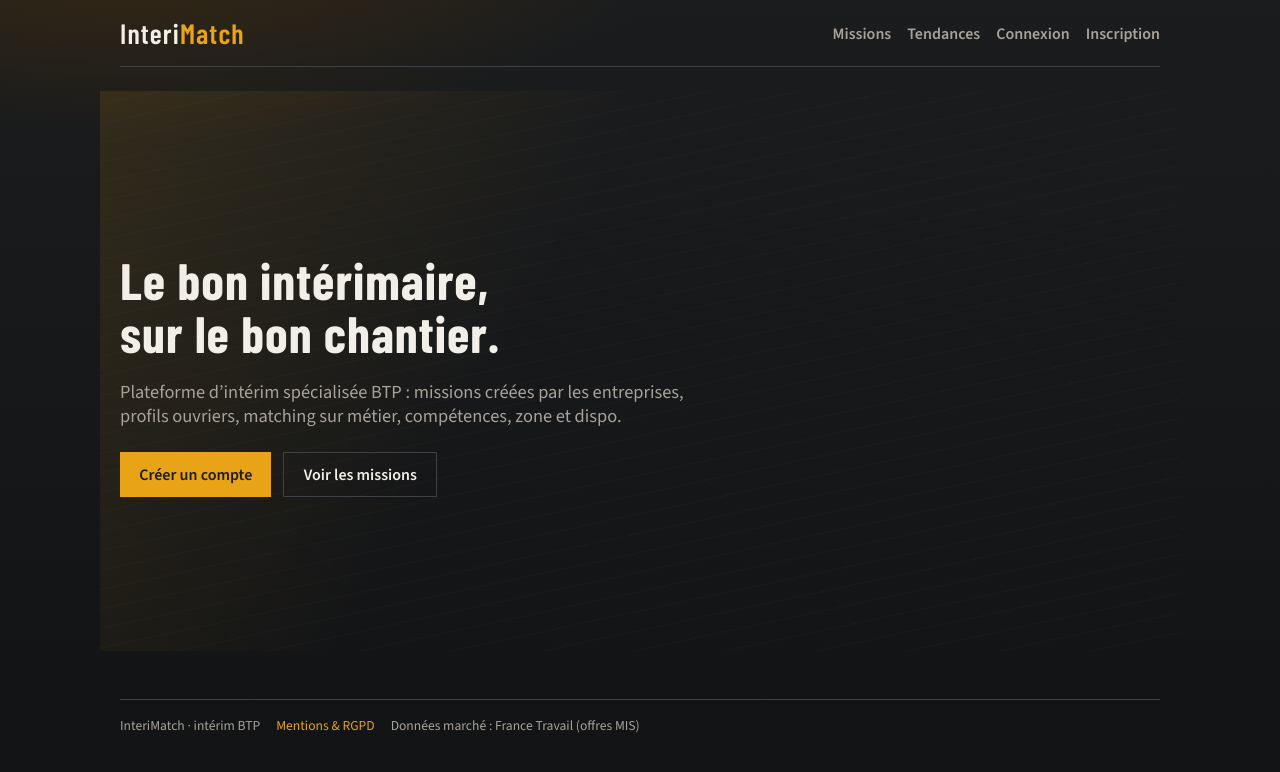
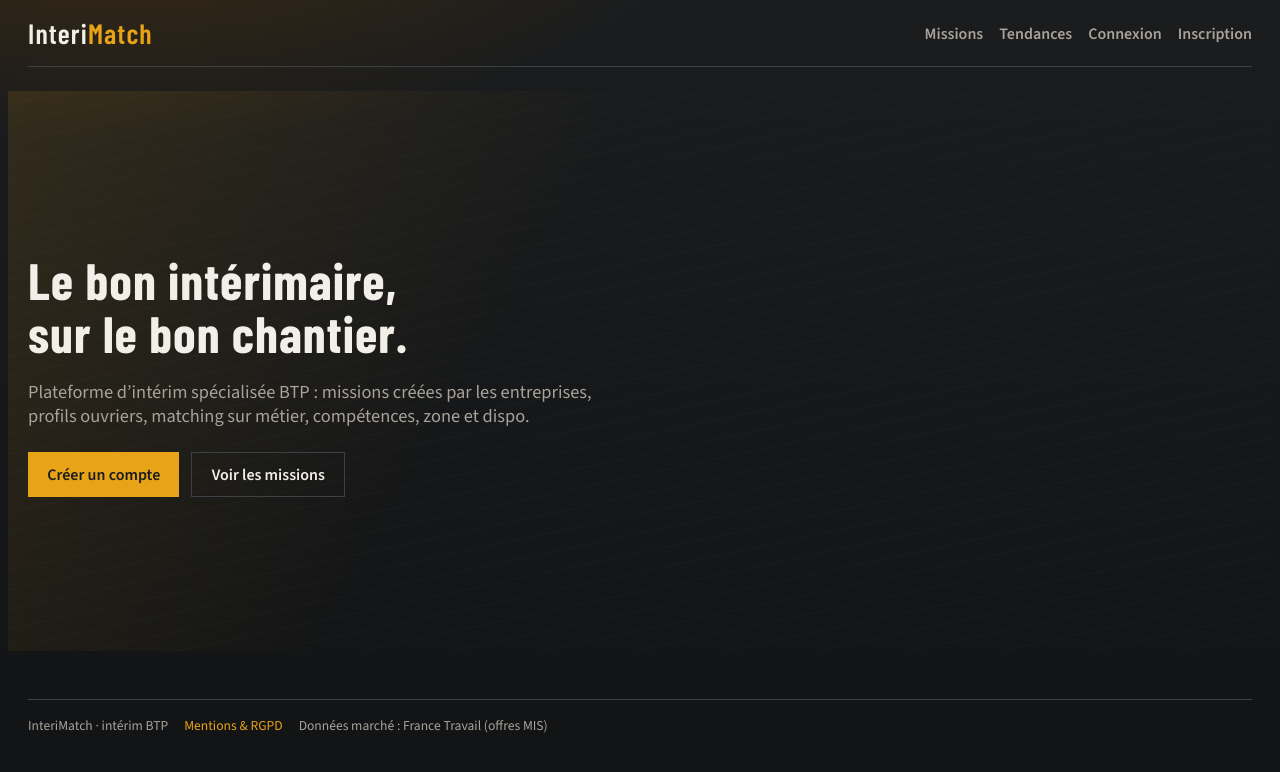
Before and after one commit to RRK28/InteriMatch, a React (Vite) app in the folder frontend/: page / in a window 1280 px wide. Shown: the top 772 px of the page. Built offline with nearby package versions, Linux system fonts and the light colour scheme; no server answers.

Commit message:
elargit le layout desktop
Co-authored-by: Cursor <cursoragent@cursor.com>

```diff
--- a/frontend/src/styles/main.css
+++ b/frontend/src/styles/main.css
@@ -33,9 +33,9 @@ a:hover { text-decoration: underline; }
 img { max-width: 100%; height: auto; }
 
 .layout {
-  max-width: 1080px;
+  max-width: 1280px;
   margin: 0 auto;
-  padding: 0 1.25rem 3rem;
+  padding: 0 1.75rem 3rem;
 }
 
 .nav {
```
